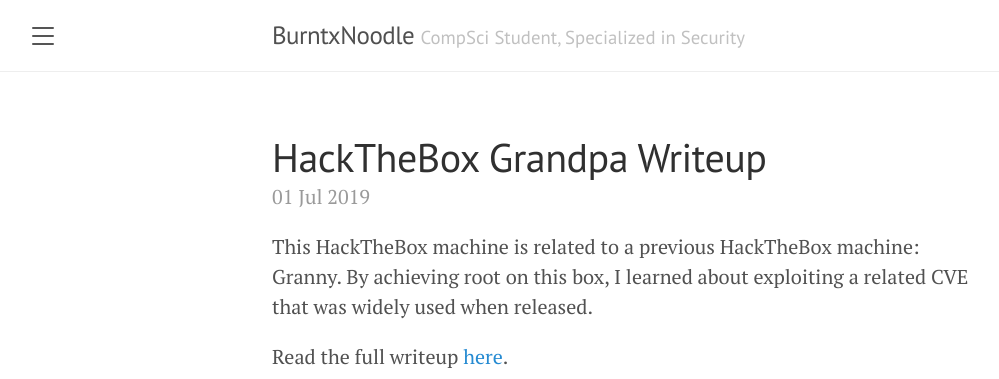
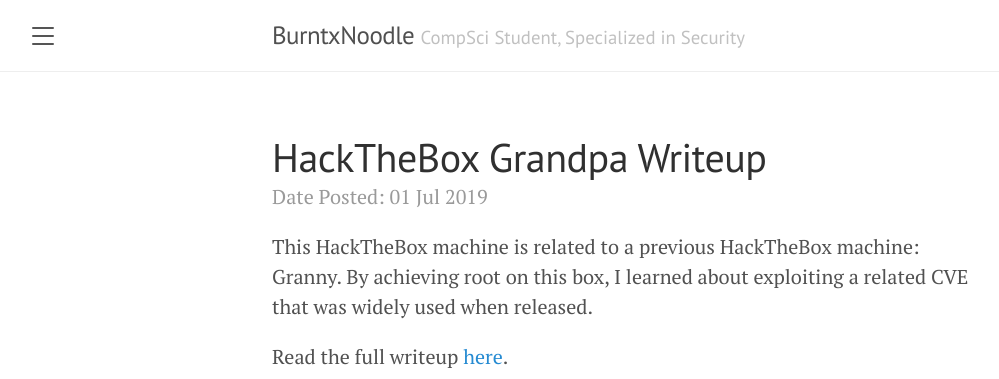
Before and after one commit to BurntxNoodle/blog, a Jekyll site: the page built from _posts/2019-07-01-HTB-Grandpa.md, in a window 1280 px wide. Shown: the top 379 px of the page, without its empty margins (8-1007 px from the left). Built offline with Jekyll 4.4.1, drawn with Linux system fonts in a browser that asks for light colours.

Commit message:
Update post.html

```diff
--- a/_layouts/post.html
+++ b/_layouts/post.html
@@ -4,7 +4,7 @@
 
 <div class="post">
   <h1 class="post-title">{{ page.title }}</h1>
-  <span class="post-date">{{ page.date | date_to_string }}</span>
+  <span class="post-date">Date Posted: {{ page.date | date_to_string }}</span>
   {{ content }}
 </div>
 
```
